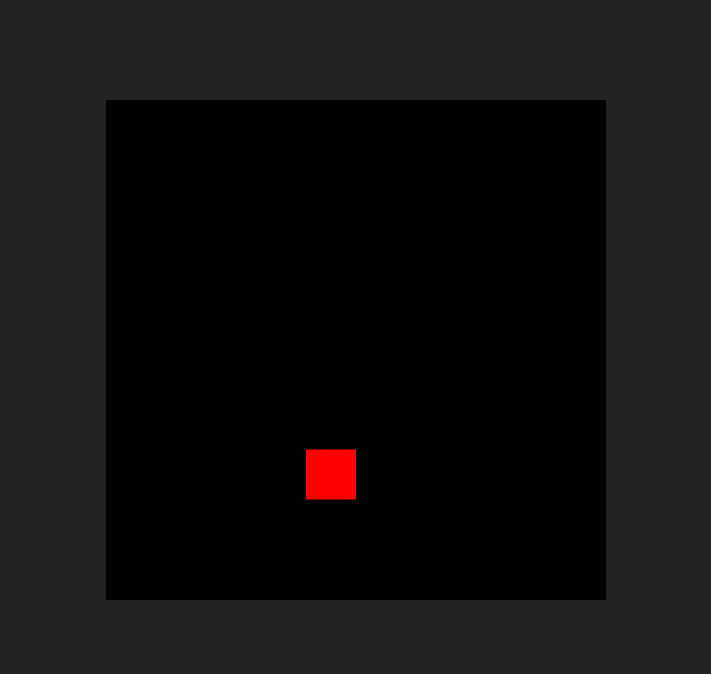
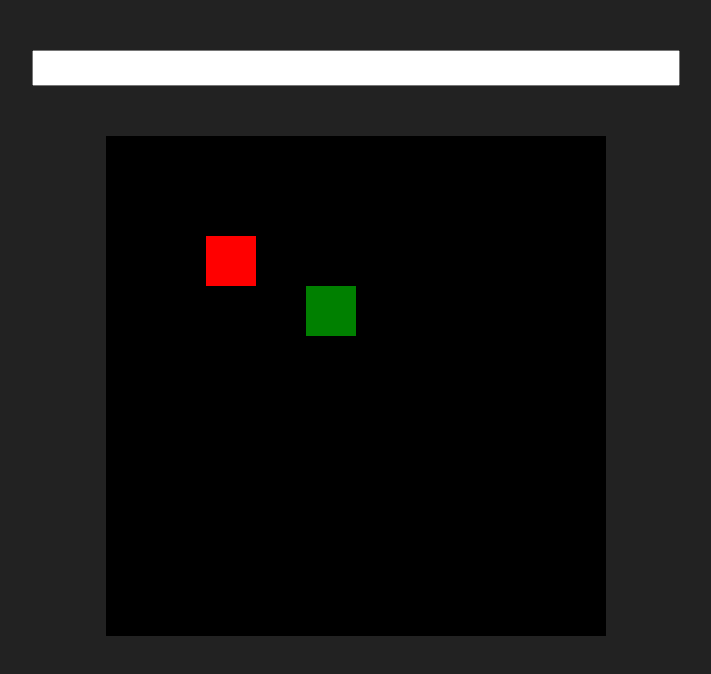
Before and after one commit to ToniBARROJ/VIDEOJUEGOS, a plain HTML site: page Juego 1/index.html in a window 1280 px wide. Shown: the whole page, without its empty margins (284-995 px from the left). Drawn offline with Linux system fonts and the light colour scheme.

Commit message:
Primer juego creado, v.2. Puedo mover el cuadrado, detecta cuando está tocando bordes y cuando está tocando el cuadrado verde. También dispara un mensaje y un cambio de estilo cuando toca el cuadrado verde.

```diff
--- a/Juego 1/game.js
+++ b/Juego 1/game.js
@@ -1,6 +1,6 @@
 const canvas = document.getElementById("gameCanvas");
 const ctx = canvas.getContext("2d");
-
+const textInput = document.querySelector('.input')
 // Variables del cuadrado
 
 let x = 100;
@@ -9,51 +9,219 @@ let speedX = 2;
 let speedY = 1.5;
 const size = 50;
 let color = "red"
+let keys = {
+    w: false,
+    a: false,
+    s: false,
+    d: false,
+    space: false
+}
+let hit = false;
+let touchLimits = false;
+
+// Variables de los objetos
+
+const objects = [
+    {
+        name: "rectangle 1",
+        x: 100,
+        y: 100,
+        width: 100,
+        height: 100,
+        size: 50,
+        speedX: 1,
+        speedY: 1,
+        color: "red"
+    },
+    {
+        name: "rectangle 2",
+        x: 200,
+        y: 150,
+        width: 100,
+        height: 100,
+        size: 50,
+        speedX: 0,
+        speedY: 0,
+        color: "green"
+    }
+]
+
+// Constantes de los objetos
+
+const firstSquare = objects[0];
+const secondSquare = objects[1];
 
 // Función para actualizar la posición
 
 function update() {
-    x += speedX;
-    y += speedY;
+    firstSquare.x += firstSquare.speedX;
+    firstSquare.y += firstSquare.speedY;
     let hit = false;
 
-    if (x + size > canvas.width) {
-        x = canvas.width - size;
-        speedX *= -1;
+    if (firstSquare.x + firstSquare.size > canvas.width) {
+        firstSquare.x = canvas.width - firstSquare.size;
+        firstSquare.speedX *= -1;
         hit = true;
-    } else if (x < 0) {
-        x = 0;
-        speedX *= -1;
+    } else if (objects[0].x < 0) {
+        firstSquare.x = 0;
+        firstSquare.speedX *= -1;
         hit = true;
     }
-    if (y + size > canvas.height) {
-        y = canvas.height - size;
-        speedY *= -1
+    if (firstSquare.y + firstSquare.size > canvas.height) {
+        firstSquare.y = canvas.height - firstSquare.size;
+        firstSquare.speedY *= -1
         hit = true;
-    } else if (y < 0) {
-        y = 0;
-        speedY *= -1
+    } else if (objects[0].y < 0) {
+        firstSquare.y = 0;
+        firstSquare.speedY *= -1
         hit = true;
     }
 
     if (hit) {
-        color = (color === "red") ? "blue" : "red";
+        firstSquare.color = (firstSquare.color === "red") ? "blue" : "red";
     }
+}
+
+// Código para controlar el cuadrado
+
+window.addEventListener('keydown', function (e) {
+    if (e.key === "w") keys.w = true;
+    if (e.key === "a") keys.a = true;
+    if (e.key === "s") keys.s = true;
+    if (e.key === "d") keys.d = true;
+});
+
+window.addEventListener('keyup', function (e) {
+    if (e.key === "a") keys.a = false;
+    if (e.key === "s") keys.s = false;
+    if (e.key === "w") keys.w = false;
+    if (e.key === "d") keys.d = false;
+});
+
+let prevX = firstSquare.x;
+let prevY = firstSquare.y;
+
+function move() {
+    let hit = false;
+
+    if (keys.w) firstSquare.y -= firstSquare.speedX;
+    if (keys.s) firstSquare.y += firstSquare.speedX;
+    if (keys.a) firstSquare.x -= firstSquare.speedX;
+    if (keys.d) firstSquare.x += firstSquare.speedX;
+
+    // Detectar colisiones y mantener dentro del canvas
+
+    if (firstSquare.x + firstSquare.size > canvas.width) {
+        firstSquare.x = canvas.width - firstSquare.size;
+        hit = true;
+    } else if (firstSquare.x < 0) {
+        firstSquare.x = 0;
+        hit = true;
+    }
+    if (firstSquare.y + size > canvas.height) {
+        firstSquare.y = canvas.height - firstSquare.size;
+        hit = true;
+    } else if (firstSquare.y < 0) {
+        firstSquare.y = 0;
+        hit = true;
+    }
+
+    let touchingPastLimit = touchLimits;
+
+    if (hit && !touchingPastLimit) {
+        firstSquare.color = (firstSquare.color === "red") ? "blue" : "red";
+    }
+
+    touchLimits = hit;
+    prevX = firstSquare.x;
+    prevY = firstSquare.y;
+}
+
+// Función para detectar colisión con objeto
+
+function isColiding(r1x, r1y, r1w, r1h, r2x, r2y, r2w, r2h) {
+    return (
+        r1x < r2x + r2w &&
+        r1x + r1w > r2x &&
+        r1y < r2y + r2h &&
+        r1y + r1h > r2y
+    );
+}
+
+function objectColision() {
+    let hit = false;
+    textInput.value = "";
+    textInput.style.setProperty("background-color", "")
+
+    if (keys.w) firstSquare.y -= firstSquare.speedY;
+    if (keys.s) firstSquare.y += firstSquare.speedY;
+    if (keys.a) firstSquare.x -= firstSquare.speedX;
+    if (keys.d) firstSquare.x += firstSquare.speedX;
+
+    if (firstSquare.x + firstSquare.size > canvas.width) {
+        firstSquare.x = canvas.width - firstSquare.size;
+        hit = true;
+    } else if (firstSquare.x < 0) {
+        firstSquare.x = 0;
+        hit = true;
+    }
+    if (firstSquare.y + firstSquare.size > canvas.height) {
+        firstSquare.y = canvas.height - firstSquare.size;
+        hit = true;
+    } else if (firstSquare.y < 0) {
+        firstSquare.y = 0;
+        hit = true;
+    }
+
+
+    const colision = isColiding(firstSquare.x, firstSquare.y, firstSquare.size, firstSquare.size, secondSquare.x, secondSquare.y, secondSquare.size, secondSquare.size);
+
+    if (colision) {
+        console.log("He tocado el cuadrado verde")
+        textInput.value = "Hola";
+        textInput.style.setProperty("background-color", "red")
+        const overlapX = Math.min(firstSquare.x + firstSquare.size, secondSquare.x + secondSquare.size) - Math.max(firstSquare.x, secondSquare.x);
+        const overlapY = Math.min(firstSquare.y + firstSquare.size, secondSquare.y + secondSquare.size) - Math.max(firstSquare.y, secondSquare.y);
+
+        if (overlapX < overlapY) {
+            if (firstSquare.x < secondSquare.x) {
+                firstSquare.x -= overlapX;
+            } else {
+                firstSquare.x += overlapX;
+            }
+        } else {
+            if (firstSquare.y < secondSquare.y) {
+                firstSquare.y -= overlapY;
+            } else {
+                firstSquare.y += overlapY;
+            }
+        }
+    }
+
+    prevX = firstSquare.x;
+    prevY = firstSquare.y;
 }
 
 // Función para dibujar
 
 function draw() {
     ctx.clearRect(0, 0, canvas.width, canvas.height);
-    ctx.fillStyle = color;
-    ctx.fillRect(x, y, size, size);
+    ctx.fillStyle = objects[0].color;
+    ctx.fillRect(objects[0].x, objects[0].y, objects[0].size, objects[0].size);
+}
+function draw2() {
+    ctx.fillStyle = secondSquare.color;
+    ctx.fillRect(secondSquare.x, secondSquare.y, secondSquare.size, secondSquare.size)
 }
 
 // Game Loop
 
 function gameLoop() {
-    update();
+    //update();
+    move();
+    objectColision();
     draw();
+    draw2();
     requestAnimationFrame(gameLoop);
 }
 
--- a/Juego 1/index.html
+++ b/Juego 1/index.html
@@ -10,11 +10,25 @@
             background: #222;
             margin: 0;
             overflow: hidden;
+            display: flex;
+            flex-direction: column;
+            justify-content: center;
+            align-items: center;
+
+            input {
+                width: 50%;
+                height: 30px;
+                margin-top: 50px;
+                text-align: center;
+                font-size: 25px;
+                font-weight: 700;
+            }
+
         }
 
         canvas {
             display: block;
-            margin: 100px auto;
+            margin: 50px auto;
             background: black;
         }
     </style>
@@ -22,6 +36,7 @@
 <body>
 
     <body>
+        <input type="text" class="input" value="">
         <canvas id="gameCanvas" width="500" height="500"></canvas>
         <script src="game.js"></script>
     </body>
```
